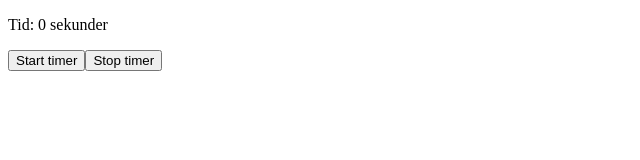
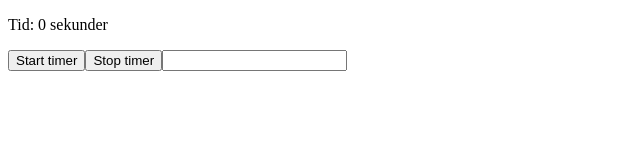
Before and after one commit to Zindriana/timer_app, a React (Vite) app: page /timer_app/timer in a window 1280 px wide. Shown: the top 160 px of the page, without its empty margins (0-640 px from the left). Built offline with nearby package versions, Linux system fonts and the light colour scheme.

Commit message:
added an input for beepNumber

```diff
--- a/src/Timer.tsx
+++ b/src/Timer.tsx
@@ -4,6 +4,7 @@ function Timer(){
 
     const [time, setTime] = useState(0);
     const intervalRef = useRef(0);
+    const [beepNumber, setBeepNumber] = useState(0);
 
     function startTimer(){
         if(intervalRef.current === 0){
@@ -20,12 +21,19 @@ function Timer(){
 
         setTime(prevTime => {
             const newTime = prevTime+1;
-            if (newTime % 5 === 0){
+            if (newTime % beepNumber === 0){
                 const audio = new Audio(mm_vaniljsas);
                 audio.play();
             }
             return newTime;
         });
+    }
+
+    function handleBeepChange(event: React.ChangeEvent<HTMLInputElement>){
+        if(Number(event)>0){
+            setBeepNumber(Number(event.target.value));
+        }
+
     }
 
     return(
@@ -37,6 +45,7 @@ function Timer(){
         <button className="stop_btn" onClick={stopTimer}>
             Stop timer
         </button>
+        <input type='number' className="beepNumber" onChange={handleBeepChange}></input>
     </>
     )
 }
```
